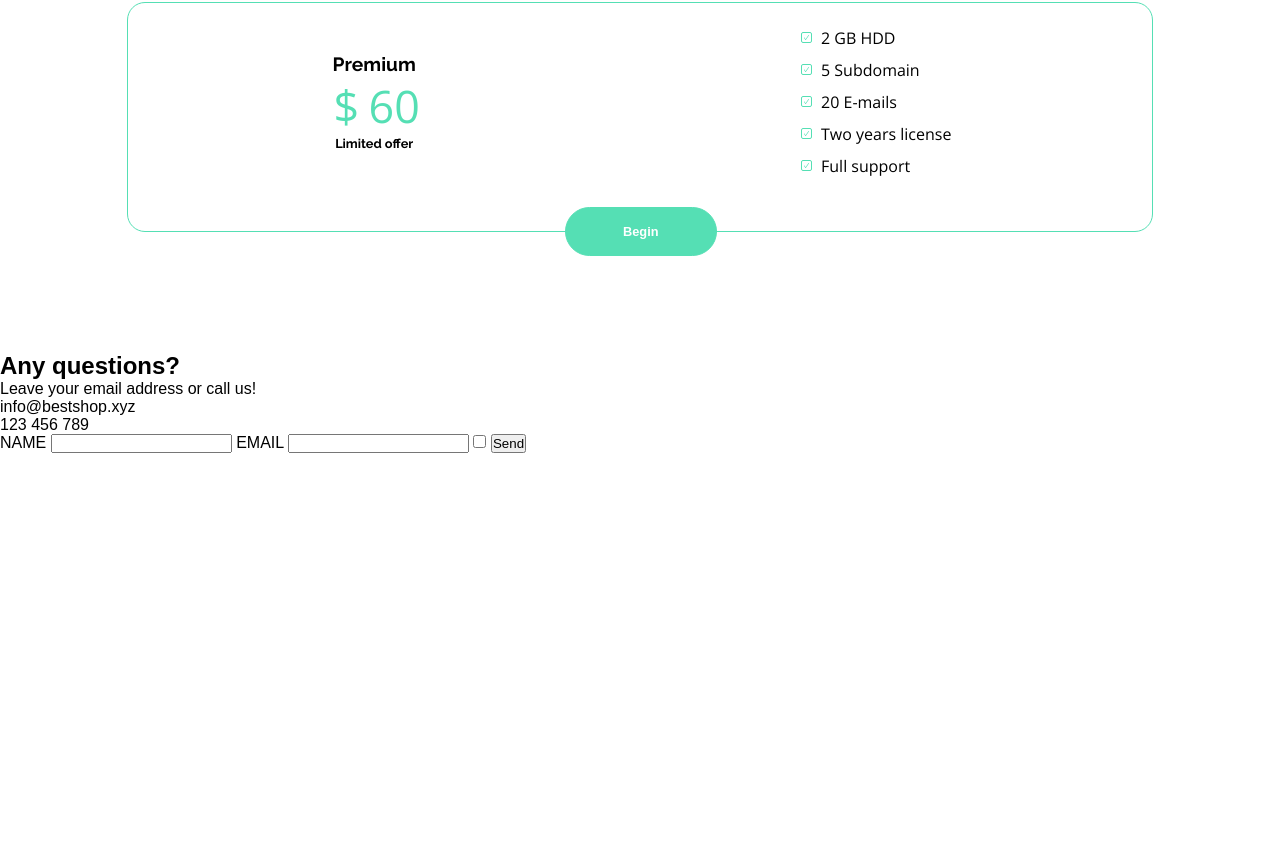
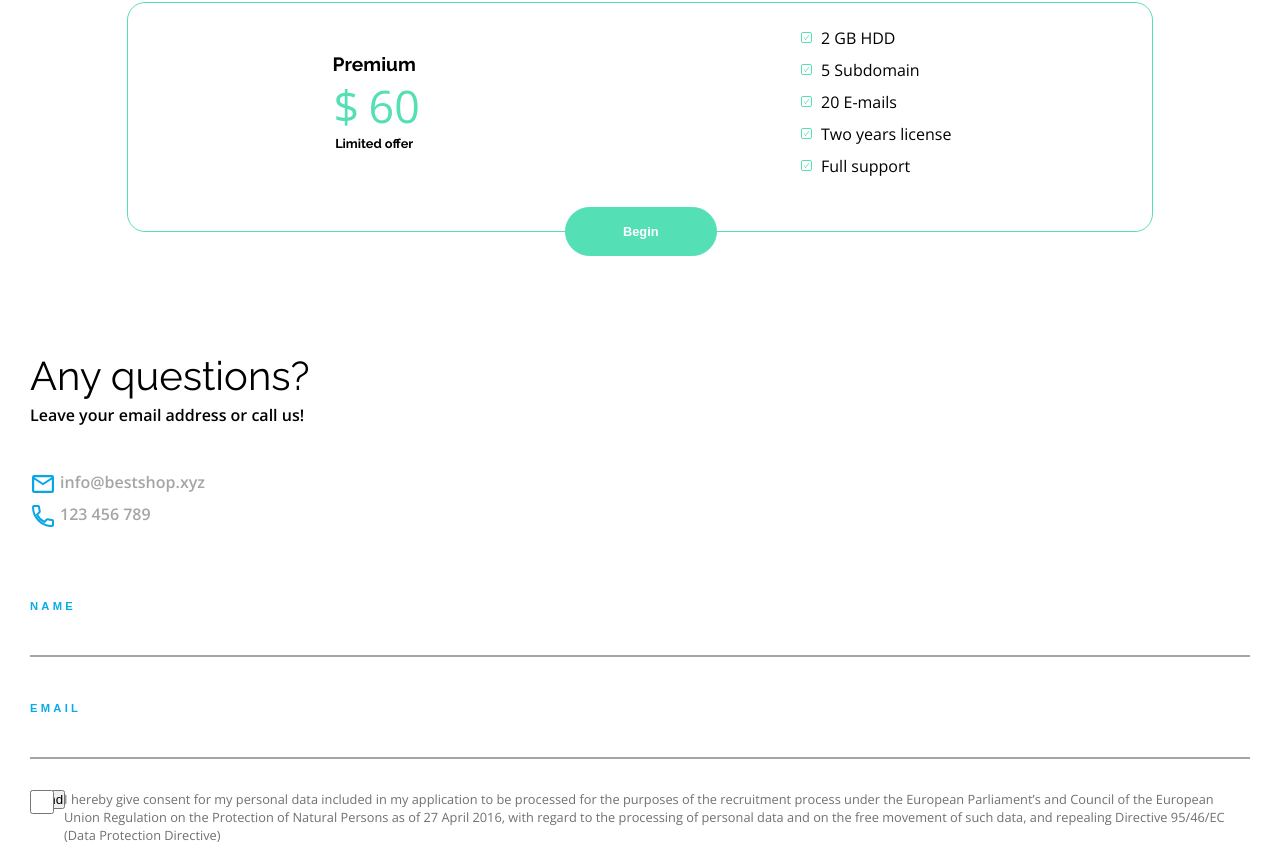
Before and after one commit to insolt/NextBS, a website: page index.html in a window 1280 px wide. Shown: the part 3315-4159 px from the top of the page. Before the commit the page ends 3768 px from the top, so only its background shows below. Drawn offline with nearby package versions, Linux system fonts and the light colour scheme.

Commit message:
Added styles to forms imputs

```diff
--- a/index.html
+++ b/index.html
@@ -162,7 +162,7 @@
         </div>
     </section>
 
-    <section class="contact">
+    <section id="contact" class="contact">
         <div class="container">
             <div class="contact">
                 <div class="contact_info">
@@ -173,22 +173,28 @@
                         <p class="contact_phone">123 456 789</p>
                     </div>
                 </div>
-                <div class="contact_form">
-                    <form id="contact_form">
-                        <label for="name">NAME</label>
-                        <input type="text" id="name" name="name">
-                        <label for="name">EMAIL</label>
-                        <input type="text" id="email" name="email">
-                        <input type="checkbox">
-                        <span class="form_checkbox"></span>
-                        <span class="form_statement"></span>
-                        <button id="contact_form">Send</button>
-                    </form>
-                </div>
+                <form id="contact_form">
+                    <label for="name">name</label>
+                    <input type="text" id="name" name="name">
+                    <label for="name">email</label>
+                    <input type="text" id="email" name="email">
+                    <div class="contact_form_checkbox_area">
+                        <input id="form_input_checkbox" type="checkbox">
+                        <span class="form_img_checkbox"></span>
+                        <span class="form_statement">I hereby give consent for my personal data included in my application to be processed for the purposes of the recruitment process under the European Parliament’s and Council of the European Union Regulation on the Protection of Natural Persons as of 27 April 2016, with regard to the processing of personal data and on the free movement of such data, and repealing Directive 95/46/EC (Data Protection Directive)</span>
+                    </div>
+                    <button id="contact_form_btn">Send</button>
+                </form>
             </div>
         </div>
     </section>
 
+    <footer class="footer">
+        <div class="container">
+            <div class="footert">
+            </div>
+        </div>
+    </footer>
     <script src="js/index.js"></script>
 </body>
 
--- a/scss/elements/_contact.scss
+++ b/scss/elements/_contact.scss
@@ -0,0 +1,112 @@
+section.contact {
+    width: 100vw;
+    div.container {
+        div.contact {
+            width: 100%;
+            div.contact_info {
+                padding: 0 30px;
+                h2.contact_title {
+                    font-family: $font-logo;
+                    font-size: 2.5em;
+                    font-weight: 400;
+                    margin-bottom: 5px;
+                }
+                p.contact_description {
+                    font-family: $font-text;
+                    font-size: 1em;
+                    font-weight: 600;
+                }
+                div.contact_details {
+                    margin: 45px 0;
+                    p.contact_email,
+                    p.contact_phone {
+                        font-family: $font-text;
+                        font-size: 1em;
+                        font-weight: 600;
+                        color: #A5A5A5;
+                        margin-left: 30px;
+                        margin-bottom: 10px;
+                        position: relative;
+                    }
+                    p.contact_email::before {
+                        content: url(../assets/mailicon.svg);
+                        position: absolute;
+                        left: -30px;
+                        top: 0;
+                        display: block;
+                    }
+                    p.contact_phone::before {
+                        content: url(../assets/phoneicon.svg);
+                        position: absolute;
+                        left: -30px;
+                        top: 0;
+                        display: block;
+                    }
+                }
+            }
+            form#contact_form {
+                padding: 30px;
+                label {
+                    text-transform: uppercase;
+                    color: $color-blue;
+                    font-size: .7em;
+                    letter-spacing: 3.28px;
+                    font-weight: 800;
+                    display: block;
+                }
+                input#name,
+                input#email {
+                    width: 100%;
+                    height: 43px;
+                    border: none;
+                    border-bottom: 2px solid #A5A5A5;
+                    margin: 0 0 45px 0;
+                }
+                input#email {
+                    margin-bottom: 31px;
+                }
+                div.contact_form_checkbox_area {
+                    position: relative;
+                    width: 100%;
+                    // height: 156px;
+                    input#form_input_checkbox {
+                        position: absolute;
+                        top: 0;
+                        left: 0;
+                        width: 24px;
+                        height: 24px;
+                        &:checked {
+                            span.form_img_checkbox {
+                                position: absolute;
+                                background: url(../assets/checkmark.svg) no-repeat center center/contain;
+                                top: 4px;
+                                left: 4px;
+                                width: 16px;
+                                height: 16px;
+                            }
+                        }
+                    }
+                    span.form_img_checkbox {
+                        display: none;
+                        position: absolute;
+                        background: url(../assets/checkmark.svg) no-repeat center center/contain;
+                        top: 4px;
+                        left: 4px;
+                        width: 16px;
+                        height: 16px;
+                    }
+                    span.form_statement {
+                        position: absolute;
+                        left: 34px;
+                        font-family: $font-text;
+                        font-size: .8em;
+                        color: #707070;
+                    }
+                }
+                button#contact_form_btn {
+                    display: block;
+                }
+            }
+        }
+    }
+}
```
Also changed, not shown: css/main.css, 1 other file.
